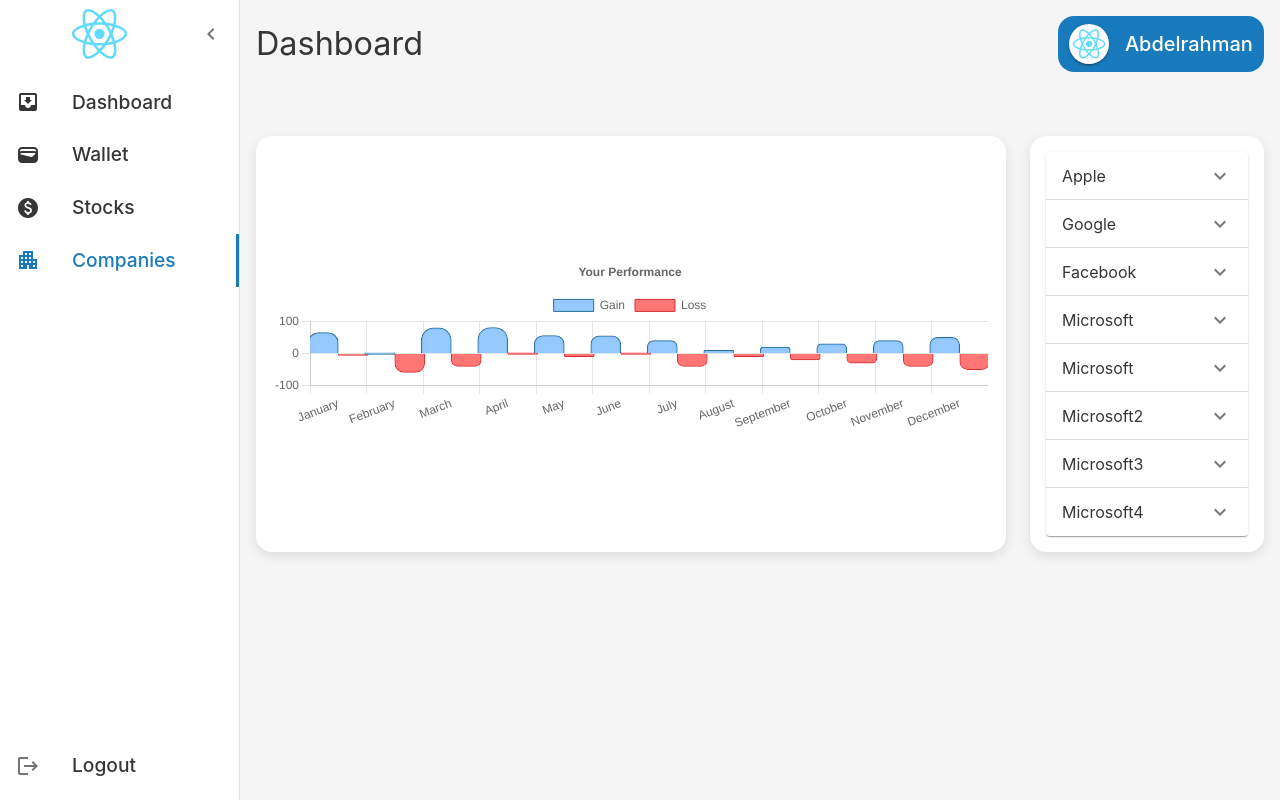
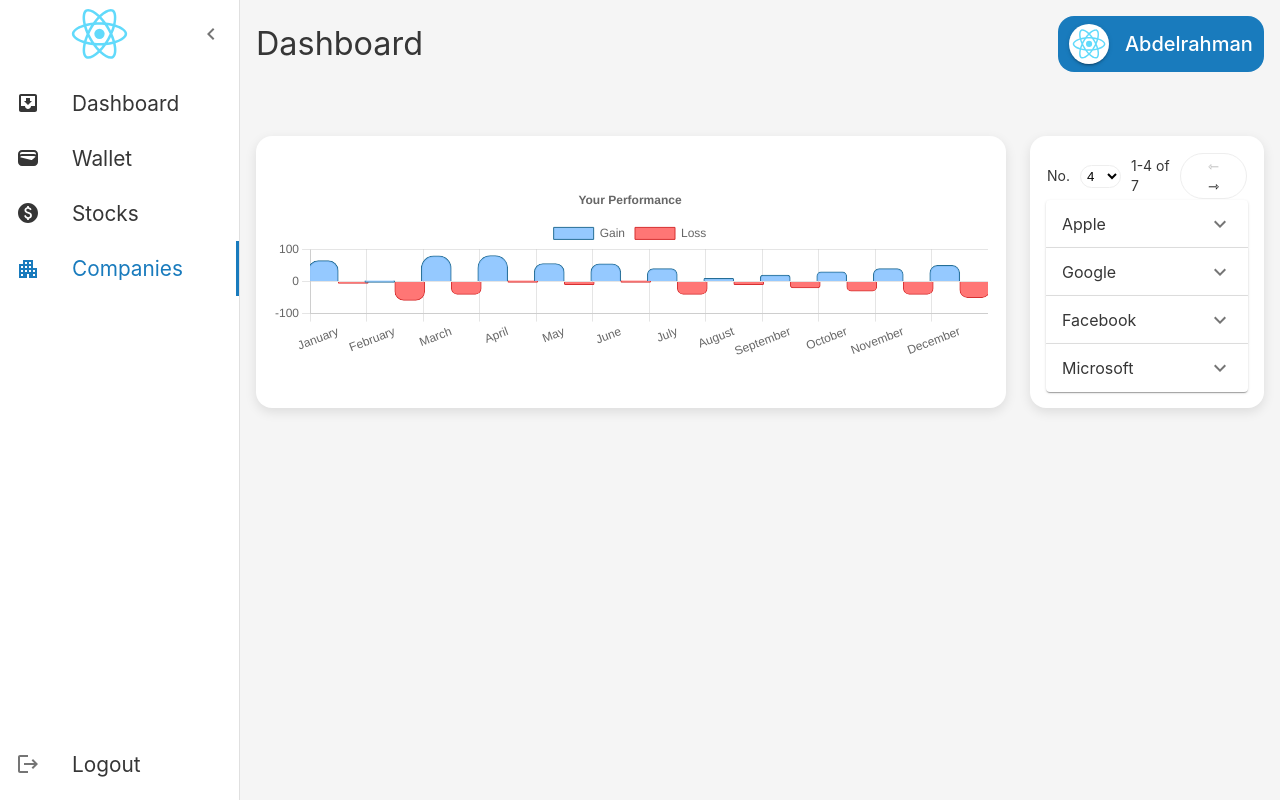
Before and after one commit to Abd-ELrahmanHamza/Stock-Market-Trading, a React (Create React App) app: page /companies in a window 1280 px wide. Built offline with nearby package versions, Linux system fonts and the light colour scheme.

Commit message:
refactor components

```diff
--- a/src/presentation/App.tsx
+++ b/src/presentation/App.tsx
@@ -5,6 +5,7 @@
 import InvestorDashboard from "./pages/Investor/InvestorDashboard";
 import InvestorStocks from "./pages/Investor/InvestorStocks";
 import InvestorCompanies from "./pages/Investor/InvestorCompanies";
+import InvestorWallet from "./pages/Investor/InvestorWallet";
 
 const router = createBrowserRouter([
   {
@@ -17,7 +18,7 @@
       },
       {
         path: "wallet",
-        element: <div>wallet</div>,
+        element: <InvestorWallet />,
       },
       {
         path: "companies",
--- /dev/null
+++ b/src/presentation/components/CustomTablePagination.tsx
@@ -0,0 +1,97 @@
+import {
+  TablePagination,
+  tablePaginationClasses as classes,
+} from "@mui/base/TablePagination";
+import styled from "@mui/material/styles/styled";
+export const CustomTablePagination = styled(TablePagination)(
+  ({ theme }) => `
+  & .${classes.spacer} {
+    display: none;
+  }
+
+  & .${classes.toolbar}  {
+    display: flex;
+    flex-direction: column;
+    align-items: flex-start;
+    gap: 10px;
+
+    @media (min-width: 768px) {
+      flex-direction: row;
+      align-items: center;
+    }
+  }
+
+  & .${classes.selectLabel} {
+    margin: 0;
+  }
+
+  & .${classes.select}{
+    padding: 2px;
+    border: 1px solid ${
+      theme.palette.mode === "dark"
+        ? theme.palette.grey[800]
+        : theme.palette.grey[200]
+    };
+    border-radius: 50px;
+    background-color: transparent;
+
+    &:hover {
+      background-color: ${
+        theme.palette.mode === "dark"
+          ? theme.palette.grey[800]
+          : theme.palette.grey[50]
+      };
+    }
+
+    &:focus {
+      outline: 1px solid ${
+        theme.palette.mode === "dark"
+          ? theme.palette.primary.main
+          : theme.palette.primary.light
+      };
+    }
+  }
+
+  & .${classes.displayedRows} {
+    margin: 0;
+
+    @media (min-width: 768px) {
+      margin-left: auto;
+    }
+  }
+
+  & .${classes.actions} {
+    padding: 2px;
+    border: 1px solid ${
+      theme.palette.mode === "dark"
+        ? theme.palette.grey[800]
+        : theme.palette.grey[200]
+    };
+    border-radius: 50px;
+    text-align: center;
+  }
+
+  & .${classes.actions} > button {
+    margin: 0 8px;
+    border: transparent;
+    border-radius: 2px;
+    background-color: transparent;
+
+    &:hover {
+      background-color: ${
+        theme.palette.mode === "dark"
+          ? theme.palette.grey[800]
+          : theme.palette.grey[50]
+      };
+    }
+
+    &:focus {
+      outline: 1px solid ${
+        theme.palette.mode === "dark"
+          ? theme.palette.primary.main
+          : theme.palette.primary.light
+      };
+    }
+  }
+  `
+);
--- /dev/null
+++ b/src/presentation/features/Cards.tsx
@@ -0,0 +1,23 @@
+import { NoPadCard } from "../components/Card";
+import { IconGradientCard } from "../components/IconCard";
+import wallet from "../assets/images/wallet.png";
+import stock from "../assets/images/stock.png";
+import { IconCard } from "../components/IconCard";
+
+const WalletCard = () => {
+  return (
+    <NoPadCard>
+      <IconGradientCard Icon={wallet} text="200$" sub="Wallet" />
+    </NoPadCard>
+  );
+};
+
+const StocksCard = () => {
+  return (
+    <NoPadCard>
+      <IconCard Icon={stock} text="250" sub="Stocks" />
+    </NoPadCard>
+  );
+};
+
+export { WalletCard, StocksCard };
--- a/src/presentation/features/CompaniesAccordion.tsx
+++ b/src/presentation/features/CompaniesAccordion.tsx
@@ -10,12 +10,12 @@
   TableCell,
   TableContainer,
   TableRow,
-  Paper,
   TableHead,
   Box,
 } from "@mui/material";
 import { BuyButton } from "../components/Button";
 import styled from "@mui/material/styles/styled";
+import { CustomTablePagination } from "../components/CustomTablePagination";
 
 const ActionContainer = styled(Box)(({ theme }) => ({
   display: "flex",
@@ -24,6 +24,7 @@
   width: "100%",
   padding: theme.spacing(2),
 }));
+
 interface Props {
   companies: {
     name: string;
@@ -34,15 +35,45 @@
 }
 const CompaniesAccordion = ({ companies, handleSelectCompany }: Props) => {
   const [expanded, setExpanded] = React.useState<string | false>(false);
-
+  const [page, setPage] = React.useState(0);
+  const [rowsPerPage, setRowsPerPage] = React.useState(4);
   const handleChange =
     (panel: string) => (event: React.SyntheticEvent, isExpanded: boolean) => {
       setExpanded(isExpanded ? panel : false);
       handleSelectCompany(panel);
     };
+
+  const handleChangePage = (
+    event: React.MouseEvent<HTMLButtonElement> | null,
+    newPage: number
+  ) => {
+    setPage(newPage);
+  };
+
+  const handleChangeRowsPerPage = (event: any) => {
+    setRowsPerPage(parseInt(event.target.value, 10));
+    setPage(0);
+  };
   return (
     <div>
-      {companies.map((company) => (
+      <CustomTablePagination
+        rowsPerPageOptions={[4, 10, 25]}
+        count={companies.length}
+        rowsPerPage={rowsPerPage}
+        page={page}
+        onPageChange={handleChangePage}
+        onRowsPerPageChange={handleChangeRowsPerPage}
+        labelRowsPerPage="No."
+        labelDisplayedRows={({ from, to, count }) =>
+          `${from}-${to} of ${count}`
+        }
+      />
+      {companies
+        .slice(
+          page * rowsPerPage,
+          Math.min(page * rowsPerPage + rowsPerPage, companies.length)
+        )
+        .map((company) => (
           <Accordion
             expanded={expanded === company.name}
             onChange={handleChange(company.name)}
--- a/src/presentation/features/Stocks.tsx
+++ b/src/presentation/features/Stocks.tsx
@@ -8,10 +8,7 @@
 import TableRow from "@mui/material/TableRow";
 import Paper from "@mui/material/Paper";
 import { Card } from "../components/Card";
-import {
-  TablePagination,
-  tablePaginationClasses as classes,
-} from "@mui/base/TablePagination";
+import { CustomTablePagination } from "../components/CustomTablePagination";
 const StyledTableCell = styled(TableCell)(({ theme }) => ({
   [`&.${tableCellClasses.head}`]: {
     color: theme.palette.primary.main,
@@ -24,99 +21,6 @@
     border: 0,
   },
 }));
-
-const CustomTablePagination = styled(TablePagination)(
-  ({ theme }) => `
-  & .${classes.spacer} {
-    display: none;
-  }
-
-  & .${classes.toolbar}  {
-    display: flex;
-    flex-direction: column;
-    align-items: flex-start;
-    gap: 10px;
-
-    @media (min-width: 768px) {
-      flex-direction: row;
-      align-items: center;
-    }
-  }
-
-  & .${classes.selectLabel} {
-    margin: 0;
-  }
-
-  & .${classes.select}{
-    padding: 2px;
-    border: 1px solid ${
-      theme.palette.mode === "dark"
-        ? theme.palette.grey[800]
-        : theme.palette.grey[200]
-    };
-    border-radius: 50px;
-    background-color: transparent;
-
-    &:hover {
-      background-color: ${
-        theme.palette.mode === "dark"
-          ? theme.palette.grey[800]
-          : theme.palette.grey[50]
-      };
-    }
-
-    &:focus {
-      outline: 1px solid ${
-        theme.palette.mode === "dark"
-          ? theme.palette.primary.main
-          : theme.palette.primary.light
-      };
-    }
-  }
-
-  & .${classes.displayedRows} {
-    margin: 0;
-
-    @media (min-width: 768px) {
-      margin-left: auto;
-    }
-  }
-
-  & .${classes.actions} {
-    padding: 2px;
-    border: 1px solid ${
-      theme.palette.mode === "dark"
-        ? theme.palette.grey[800]
-        : theme.palette.grey[200]
-    };
-    border-radius: 50px;
-    text-align: center;
-  }
-
-  & .${classes.actions} > button {
-    margin: 0 8px;
-    border: transparent;
-    border-radius: 2px;
-    background-color: transparent;
-
-    &:hover {
-      background-color: ${
-        theme.palette.mode === "dark"
-          ? theme.palette.grey[800]
-          : theme.palette.grey[50]
-      };
-    }
-
-    &:focus {
-      outline: 1px solid ${
-        theme.palette.mode === "dark"
-          ? theme.palette.primary.main
-          : theme.palette.primary.light
-      };
-    }
-  }
-  `
-);
 
 function createData(
   name: string,
@@ -166,6 +70,7 @@
         page={page}
         onPageChange={handleChangePage}
         onRowsPerPageChange={handleChangeRowsPerPage}
+        labelRowsPerPage="Stocks per page"
       />
       <TableContainer
         sx={{
--- a/src/presentation/layouts/Sidebar.tsx
+++ b/src/presentation/layouts/Sidebar.tsx
@@ -76,8 +76,8 @@
 
 const StyledListItemText = styled(ListItemText)(({ theme }) => ({
   "& .MuiTypography-root": {
-    fontSize: "1.2rem",
-    fontWeight: 500,
+    fontSize: "1.3rem",
+    // fontWeight: 500,
   },
 }));
 
--- a/src/presentation/pages/Investor/InvestorCompanies.tsx
+++ b/src/presentation/pages/Investor/InvestorCompanies.tsx
@@ -18,11 +18,6 @@
   },
   {
     name: "Facebook",
-    stocks: 200,
-    price: 200,
-  },
-  {
-    name: "Microsoft",
     stocks: 200,
     price: 200,
   },
--- a/src/presentation/pages/Investor/InvestorDashboard.tsx
+++ b/src/presentation/pages/Investor/InvestorDashboard.tsx
@@ -1,11 +1,9 @@
 import { Box, Grid } from "@mui/material";
-import { Card, NoPadCard } from "../../components/Card";
+import { Card } from "../../components/Card";
 import { BarChart } from "../../components/BarChart";
-import { IconCard, IconGradientCard } from "../../components/IconCard";
 import styled from "@mui/material/styles/styled";
-import wallet from "../../assets/images/wallet.png";
-import stock from "../../assets/images/stock.png";
 import Transactions from "../../features/Transactions";
+import { StocksCard, WalletCard } from "../../features/Cards";
 
 const StyledGrid = styled(Grid)(({ theme }) => ({
   marginBottom: theme.spacing(2),
@@ -22,14 +20,10 @@
         <Grid item xs={1} md={1}>
           <StyledGrid container spacing={8} columns={{ sm: 2, md: 1 }}>
             <StyledCardGrid item xs={1} md={1}>
-              <NoPadCard>
-                <IconGradientCard Icon={wallet} text="200$" sub="Wallet" />
-              </NoPadCard>
+              <WalletCard />
             </StyledCardGrid>
             <StyledCardGrid item xs={1} md={1}>
-              <NoPadCard>
-                <IconCard Icon={stock} text="250" sub="Stocks" />
-              </NoPadCard>
+              <StocksCard />
             </StyledCardGrid>
           </StyledGrid>
         </Grid>
--- /dev/null
+++ b/src/presentation/pages/Investor/InvestorWallet.tsx
@@ -0,0 +1,8 @@
+import { Box } from "@mui/material";
+const InvestorWallet = () => {
+  return <Box>
+    sadsda
+  </Box>;
+};
+
+export default InvestorWallet;
```
Lines whose indentation alone changed are shown as unchanged.
